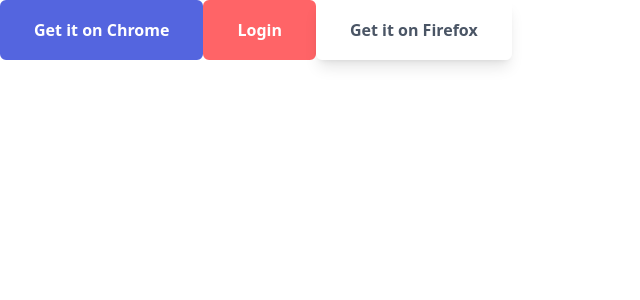
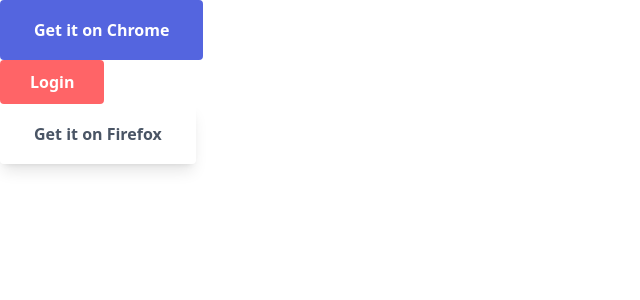
Before and after one commit to JlBestMc/S5.-Landing-Page-React, a React (Vite) app: page / in a window 1280 px wide. Shown: the top 300 px of the page, without its empty margins (0-640 px from the left). Built offline with nearby package versions, Linux system fonts and the light colour scheme.

Commit message:
Feature button finished

```diff
--- a/src/App.tsx
+++ b/src/App.tsx
@@ -4,9 +4,15 @@
 
   return (
     <>
+    <div>
       <Button content="Get it on Chrome" variant="btnBlue" />
+      </div>
+      <div>
       <Button content="Login" variant="btnRed" />
+      </div>
+      <div>
       <Button content="Get it on Firefox" variant="btnWhite" />
+      </div>
 
     </>
   );
--- a/src/components/atoms/Button.tsx
+++ b/src/components/atoms/Button.tsx
@@ -4,13 +4,20 @@
   content: string;
 }
 
-export default function Button({ variant = "btnBlue", styles = "", content }: ButtonProps) {
-  const baseClasses = "py-4 px-8 rounded font-semibold hover:bg-white border-2 rounded-md transition cursor-[url('./assets/cursor.cur'),_auto]";
+export default function Button({
+  variant = "btnBlue",
+  styles = "",
+  content,
+}: ButtonProps) {
+  const baseClasses =
+    "font-semibold hover:bg-white border-2 rounded transition cursor-[url('./assets/cursor.cur'),_auto]";
 
   const variants = {
-    btnBlue: "px-5 bg-[#5465df] hover:text-[#5465df] border-[#5465df] text-white",
+    btnBlue:
+      "py-4 px-8 bg-[#5465df] hover:text-[#5465df] border-[#5465df] text-white",
     btnRed: "px-7 py-2 border-red-400 bg-red-400 hover:text-red-400 text-white",
-    btnWhite: "bg-white text-gray-600 border-white hover:border-gray-500 shadow-lg",
+    btnWhite:
+      "py-4 px-8 bg-white text-gray-600 border-white hover:border-gray-500 shadow-lg",
   };
 
   return (
```
